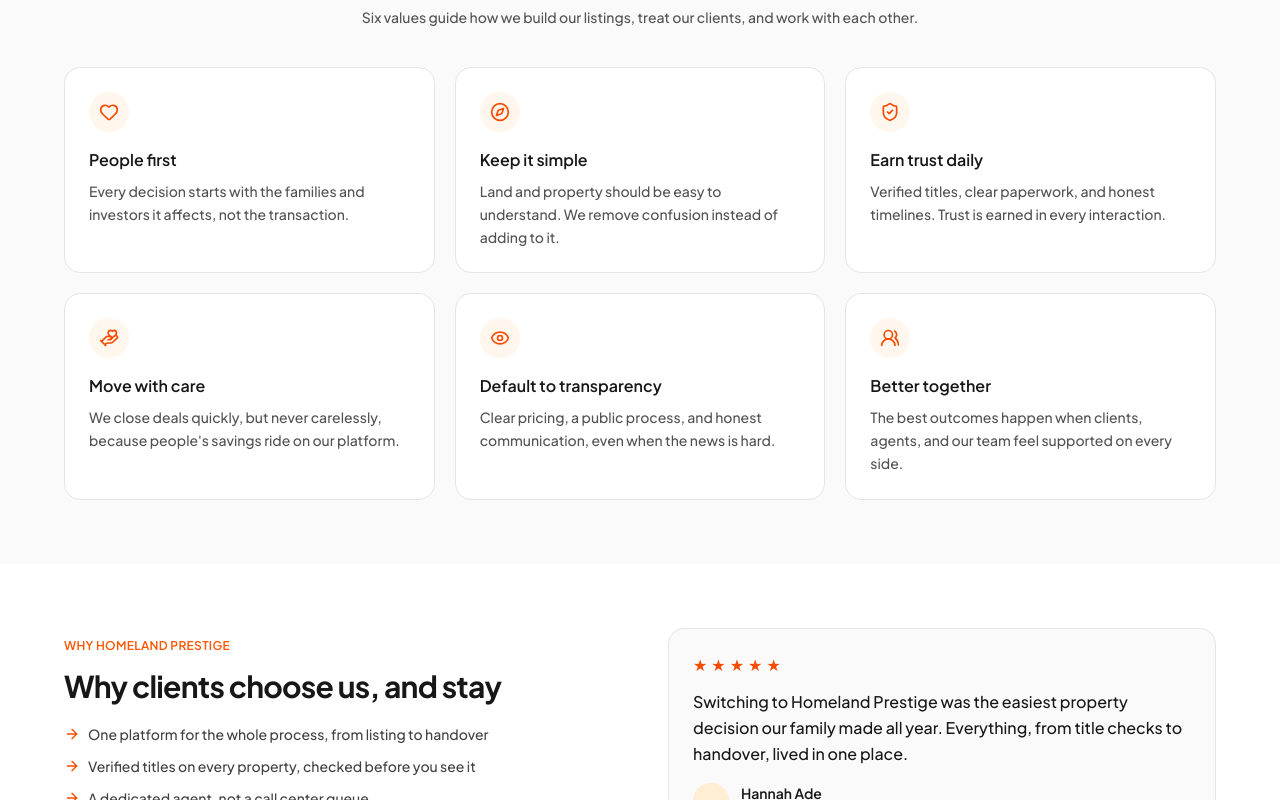
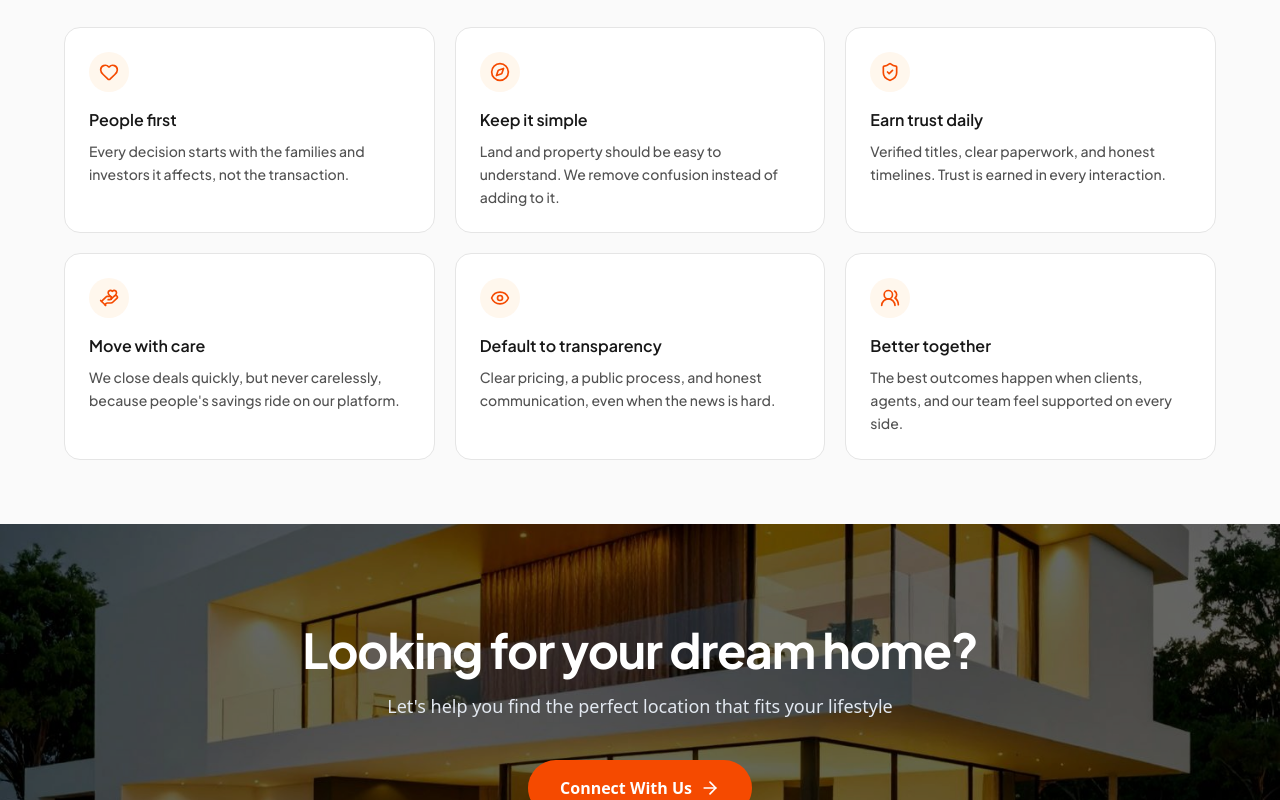
Before and after one commit to writefreak/tageinc, a Next.js app: page /about in a window 1280 px wide. Shown: the part 2000-2800 px from the top of the page. Built offline with nearby package versions, Linux system fonts and the light colour scheme.

Commit message:
update about

```diff
--- a/app/(client)/about/page.tsx
+++ b/app/(client)/about/page.tsx
@@ -143,7 +143,7 @@
                     key={item.title}
                     type="button"
                     onClick={() => setActivePurposeIndex(idx)}
-                    className={`rounded-full px-4 py-1.5 text-xs font-medium transition ${
+                    className={`rounded-full px-4 py-1.5 md:text-lg text-sm font-medium transition ${
                       activePurposeIndex === idx
                         ? "bg-orange-600 text-white"
                         : "bg-neutral-100 text-neutral-600 hover:bg-neutral-200"
@@ -167,9 +167,9 @@
                 {/* <div className="flex h-10 w-10 items-center justify-center rounded-full bg-orange-50">
                   <IconComponent className="h-5 w-5 text-orange-600" />
                 </div> */}
-                <h3 className="mt-4 text-lg md:text-xl text-center font-semibold text-neutral-900">
+                {/* <h3 className="mt-4 text-lg md:text-xl text-center font-semibold text-neutral-900">
                   {currentPurpose.title}
-                </h3>
+                </h3> */}
                 <p className="text-xs md:text-sm text-center leading-relaxed text-neutral-600">
                   {currentPurpose.body}
                 </p>
@@ -228,57 +228,6 @@
           </div>
         </div>
       </section>
-
-      {/* Why choose us */}
-      <section className="px-4 md:px-14 py-16">
-        <div className="mx-auto max-w-6xl grid grid-cols-1 md:grid-cols-2 gap-8 md:gap-14 items-center">
-          <div>
-            <span className="text-xs font-semibold uppercase tracking-wide text-[#ff5500]">
-              Why Homeland Prestige
-            </span>
-            <h2 className="mt-3 text-2xl sm:text-3xl font-bold tracking-tight leading-[1.2]">
-              Why clients choose us, and stay
-            </h2>
-            <ul className="mt-5 space-y-3">
-              {[
-                "One platform for the whole process, from listing to handover",
-                "Verified titles on every property, checked before you see it",
-                "A dedicated agent, not a call center queue",
-                "Transparent pricing with no surprise fees at closing",
-              ].map((item) => (
-                <li
-                  key={item}
-                  className="flex items-start gap-2 text-xs sm:text-sm text-neutral-700"
-                >
-                  <ArrowRight className="mt-0.5 h-4 w-4 flex-shrink-0 text-orange-600" />
-                  {item}
-                </li>
-              ))}
-            </ul>
-          </div>
-          <div className="rounded-2xl border border-neutral-200 bg-neutral-50 p-6">
-            <div className="flex gap-1 text-orange-600">
-              {"★★★★★".split("").map((s, i) => (
-                <span key={i}>{s}</span>
-              ))}
-            </div>
-            <p className="mt-3 text-sm sm:text-base font-medium leading-relaxed text-neutral-900">
-              Switching to Homeland Prestige was the easiest property decision
-              our family made all year. Everything, from title checks to
-              handover, lived in one place.
-            </p>
-            <div className="mt-4 flex items-center gap-3">
-              <div className="h-9 w-9 rounded-full bg-orange-100" />
-              <div>
-                <p className="text-xs sm:text-sm font-semibold">Hannah Ade</p>
-                <p className="text-[11px] sm:text-xs text-neutral-500">
-                  Homeowner, Port Harcourt
-                </p>
-              </div>
-            </div>
-          </div>
-        </div>
-      </section>
     </main>
   );
 }
```
